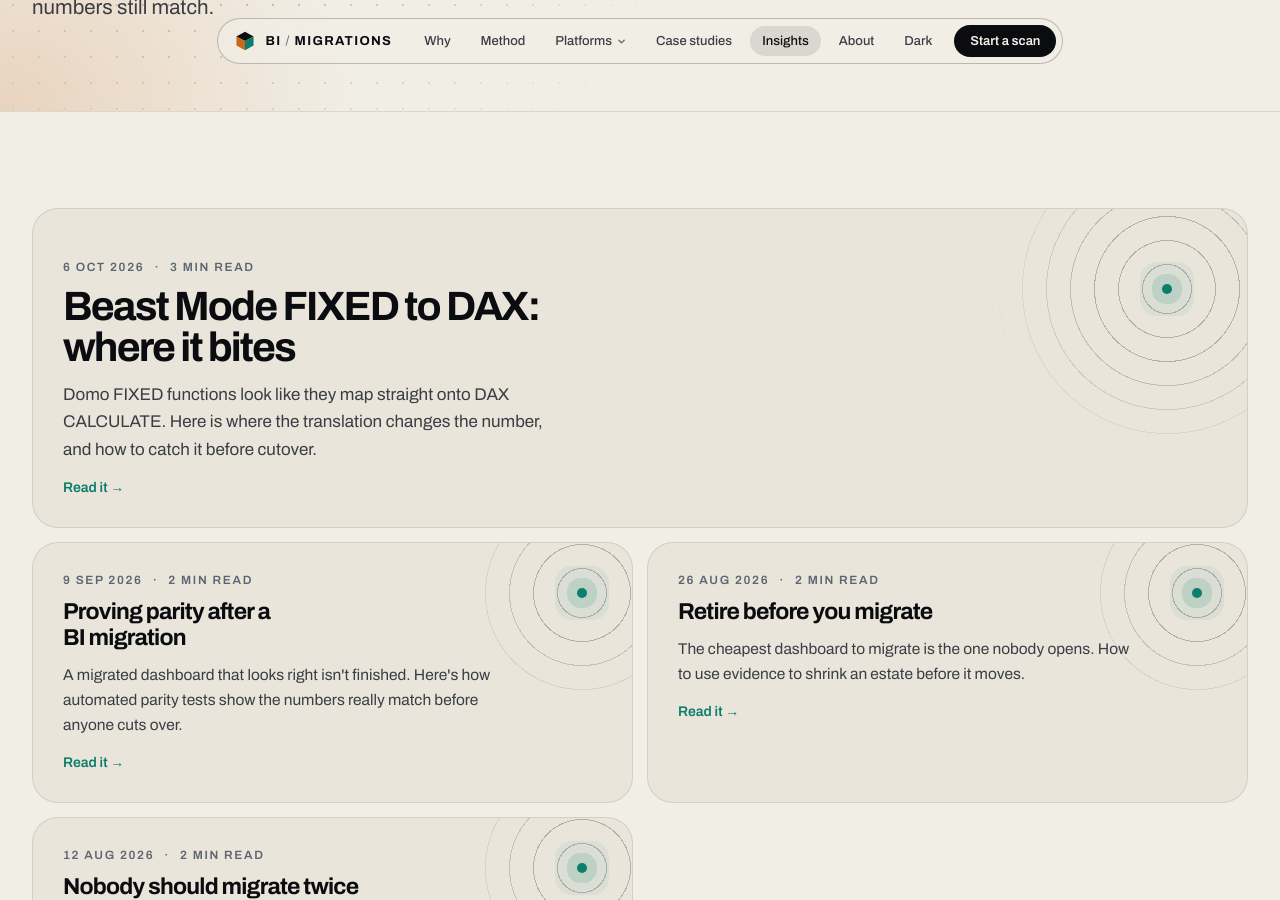
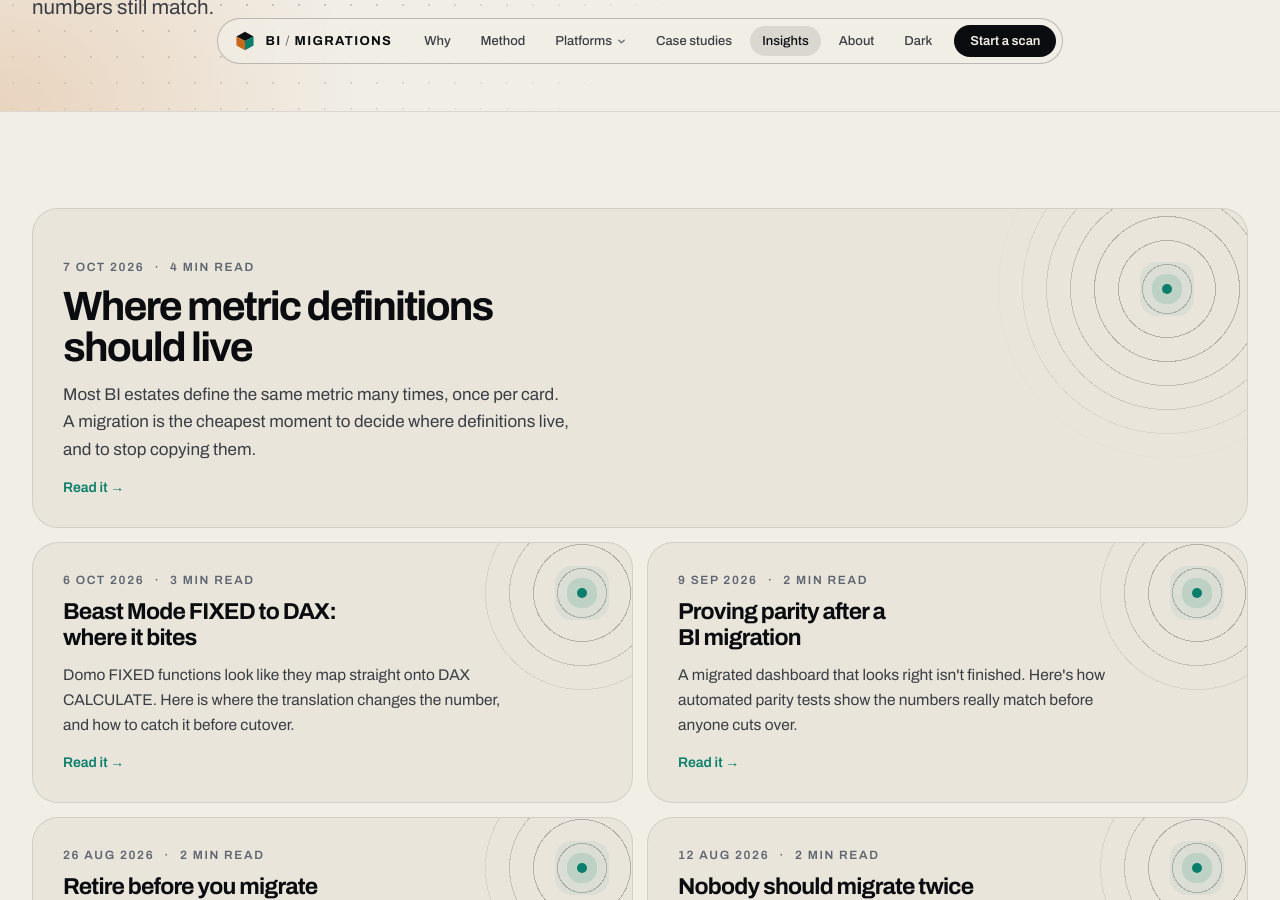
Before and after one commit to BIMigrations/www, a Jekyll site: the page built from insights/index.html, in a window 1280 px wide and 900 px high, scrolled down 476 px. Built offline with Jekyll 4.4.1, drawn with Linux system fonts in a browser that asks for light colours; some web fonts are replaced; part of the change alters nothing that is shown.

Commit message:
Publish "Where metric definitions should live"
Co-Authored-By: Claude Sonnet 5.5 <noreply@anthropic.com>

```diff
--- a/_posts/2026-08-12-nobody-should-migrate-twice.md
+++ b/_posts/2026-08-12-nobody-should-migrate-twice.md
@@ -35,4 +35,6 @@ When the estate lives in open specifications in your own repository:
 
 > The expensive half is done once, and it never expires.
 
+Part of that half is deciding where each metric lives. We wrote about [why metric definitions belong below the dashboard](/insights/metric-definitions-live-in-the-model/).
+
 Whether you're planning a [Domo to Power BI migration](/domo-to-power-bi/), a [Tableau to Power BI migration](/tableau-to-power-bi/) or something else, the principle is the same. If a migration is on your roadmap, [start with a free estate scan](/#scan) and find out what's actually in your estate.
--- /dev/null
+++ b/_posts/2026-10-07-metric-definitions-live-in-the-model.md
@@ -0,0 +1,45 @@
+---
+title: "Where metric definitions should live"
+heading: "Metrics belong <em>below</em> the dashboard."
+description: "Most BI estates define the same metric many times, once per card. A migration is the cheapest moment to decide where definitions live, and to stop copying them."
+author: amy-loomis
+image: /assets/img/og/metric-definitions-live-in-the-model.png
+---
+
+Ask three people in a company for last quarter's revenue and you can get three numbers. Nobody is lying. Each of them opened a different dashboard, and each dashboard carries its own idea of what "revenue" means: gross or net, with or without the refunds, booked or recognized.
+
+That is the quiet cost of building metrics inside the dashboard layer. The definition is real, it just lives in a place nobody reviews, copied card by card. A migration is the first time anyone is forced to read all of those copies in one sitting.
+
+## Where definitions *hide*
+
+In most BI tools a metric is whatever the person building the card typed into a calculation box. Domo calls it a Beast Mode. Tableau calls it a calculated field. Power BI calls it a measure, but a measure can sit in a model one report uses or in a model built for a single report.
+
+Picture an estate with 400 dashboards. Revenue is defined in the shared model, again in a card someone cloned two years ago, and once more in a spreadsheet export that finance trusts more than either. The three agree most of the time. When they stop agreeing, nobody can say which one was right, because none of them was ever written down as the answer.
+
+Moving that estate tool to tool, one card at a time, carries every copy across. You pay to rebuild the disagreement.
+
+## What Microsoft's model layer *offers*
+
+Power BI gives you a place to put a definition once. Microsoft's documentation describes a semantic model as a source of data that is ready for reporting, built on Analysis Services tabular technology, with relationships, calculations and row-level security attached to the model rather than to any one report.
+
+That matters because the definition and the permissions travel together. A measure defined in the model is the same measure for every report that connects to it. A report that wants a different revenue has to say so out loud, in a different measure with a different name.
+
+The warehouse side has its own version of the argument. dbt's documentation on MetricFlow describes the problem plainly: analysts working on the same data, each with their own query, produce confusion and inconsistency. Its answer is to define metrics once in YAML and commit them to git, so the people who own the numbers can see and approve them. Whether you use that tool or not, the principle is the useful part. A definition that lives in version control can be reviewed. A definition that lives in a card cannot.
+
+## The question to ask *during* the move
+
+Here is what I'd argue: a migration should not preserve every metric. It should force one decision per metric, which is where this definition lives from now on. There are three honest answers.
+
+1. **In the warehouse**, as a column or a view, when the logic is row-level and everything downstream should agree.
+2. **In the shared model**, as a measure, when the logic depends on how the viewer slices the data.
+3. **In the card**, only when it is truly one-off, and then it should say so in its name.
+
+My bet is that a small set of metrics carries most of the weight, and that those are the ones defined several times. Start there. Retire the cards nobody opens first ([we've written about how](/insights/retire-before-you-migrate/)), so you aren't deciding where to house a metric that no one reads.
+
+The hard cases are the ones where the translation changes the meaning, not just the syntax. [Domo's FIXED functions against DAX filter context](/insights/beast-mode-fixed-to-dax/) are a good example. Those are the definitions worth writing down before they move, not after.
+
+## What we do with *this*
+
+When we migrate an estate, the definitions are the part we capture first. For the [Domo to Power BI migration](/domo-to-power-bi/), our automated migration tool inventories the estate and rebuilds transformations as warehouse SQL, and the result is documented in [open specifications](/open-specifications/) that you own. That is what lets a metric have one address, in your hands, rather than a copy in every card.
+
+Ask each team a short question before cutover: if this number changed tomorrow, who would be told? If the answer is a shrug, you have found a definition that has been living without an owner. [Power BI](/platforms/power-bi/) will happily host it. It won't give it one.
```
Also changed, not shown: assets/img/og/metric-definitions-live-in-the-model.png (added).
